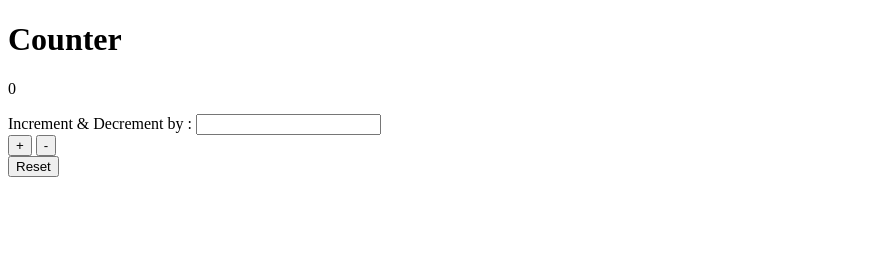
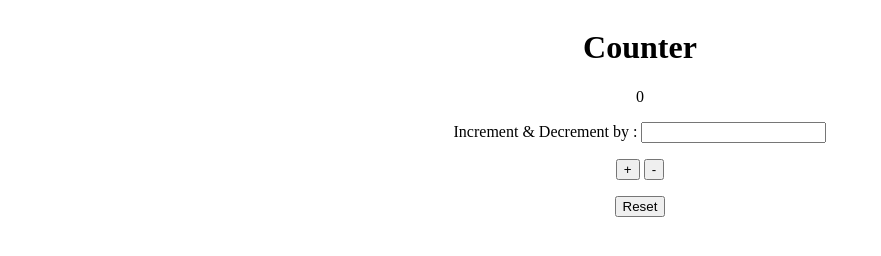
Before and after one commit to jainanuj744/counter, a plain HTML site: page index.html in a window 1280 px wide. Shown: the whole page, without its empty margins (0-881 px from the left). Drawn offline with Linux system fonts and the light colour scheme.

Commit message:
counter style

```diff
--- a/index.html
+++ b/index.html
@@ -5,10 +5,12 @@
     <meta charset="UTF-8">
     <meta http-equiv="X-UA-Compatible" content="IE=edge">
     <meta name="viewport" content="width=device-width, initial-scale=1.0">
+    <link href="./style.css" rel="stylesheet">
     <title>Counter</title>
 </head>
 
 <body>
+    <div class="container">
         <div>
             <h1>Counter</h1>
             <p>0</p>
@@ -20,7 +22,8 @@
                 <button class="incr">+</button>
                 <button class="dec">-</button>
             </div>
-        <button class="reset">Reset</button>
+            <button>Reset</button>
+        </div>
     </div>
     <script src="./script.js"></script>
 </body>
--- a/style.css
+++ b/style.css
@@ -0,0 +1,12 @@
+.container {
+    width: 100%;
+    /* height: 100%; */
+    display: flex;
+    justify-content: center;
+    text-align: center;
+}
+
+
+button {
+    margin-top: 1rem;
+}
```
Lines whose indentation alone changed are shown as unchanged.
